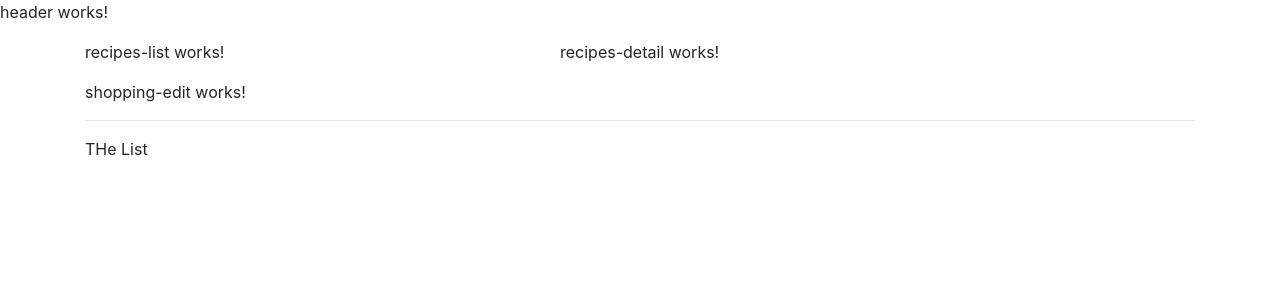
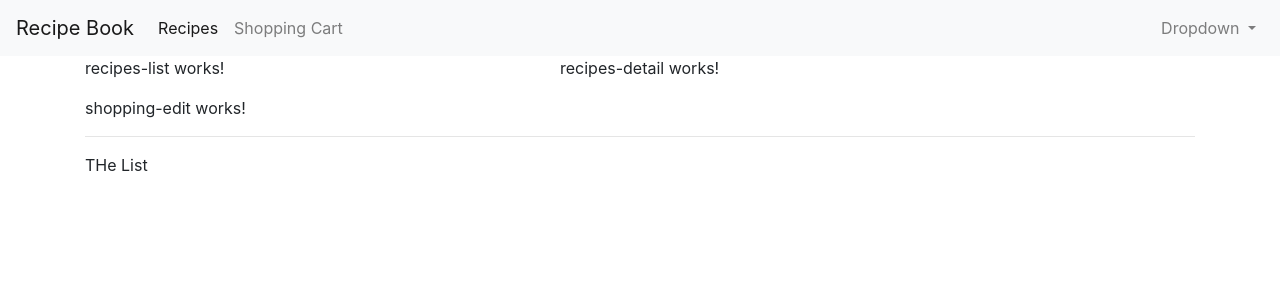
Before and after one commit to ustadho/learn-angular9, an Angular app: page / in a window 1280 px wide. Shown: the top 300 px of the page. Built offline with nearby package versions, Linux system fonts and the light colour scheme.

Commit message:
Adding Navigation bar

```diff
--- a/src/app/header/header.component.html
+++ b/src/app/header/header.component.html
@@ -1 +1,31 @@
-<p>header works!</p>
+<nav class="navbar navbar-expand-lg navbar-light bg-light">
+  <a class="navbar-brand" href="#"> Recipe Book</a>
+  <button class="navbar-toggler" type="button" data-toggle="collapse" data-target="#navbarSupportedContent" aria-controls="navbarSupportedContent" aria-expanded="false" aria-label="Toggle navigation">
+    <span class="navbar-toggler-icon"></span>
+  </button>
+
+  <div class="collapse navbar-collapse" id="navbarSupportedContent">
+    <ul class="navbar-nav mr-auto">
+      <li class="nav-item active">
+        <a class="nav-link" href="#">Recipes</a>
+      </li>
+      <li class="nav-item">
+        <a class="nav-link" href="#">Shopping Cart</a>
+      </li>
+    </ul>
+    <ul class="navbar-nav my-2 my-lg-0">
+      <li class="nav-item dropdown">
+        <a class="nav-link dropdown-toggle" href="#" id="navbarDropdown" role="button" data-toggle="dropdown" aria-haspopup="true" aria-expanded="false">
+          Dropdown
+        </a>
+        <div class="dropdown-menu" aria-labelledby="navbarDropdown">
+          <a class="dropdown-item" href="#">Action</a>
+          <a class="dropdown-item" href="#">Another action</a>
+          <div class="dropdown-divider"></div>
+          <a class="dropdown-item" href="#">Something else here</a>
+        </div>
+      </li>
+    </ul>
+
+  </div>
+</nav>
```
